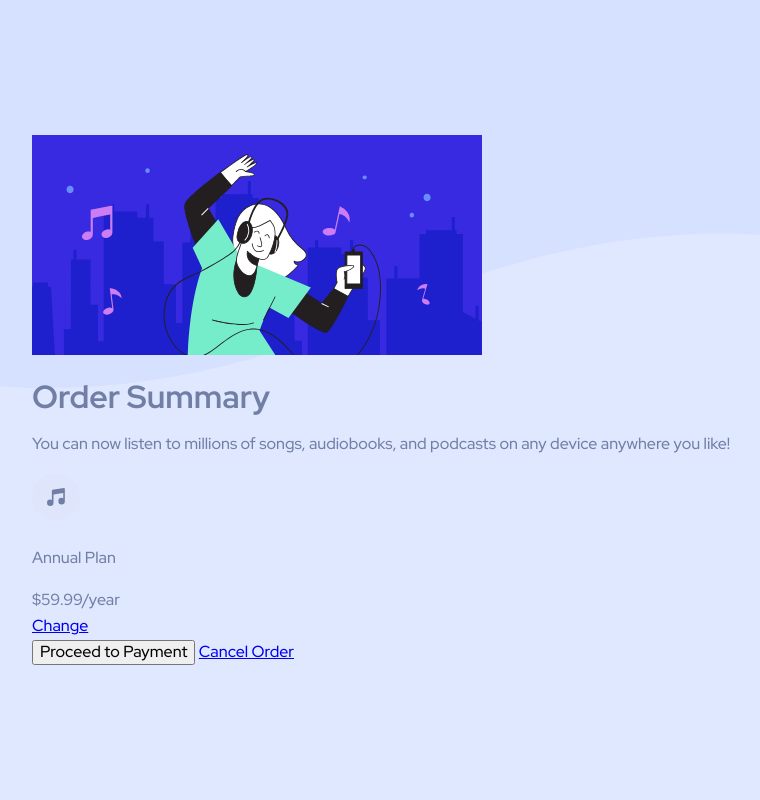
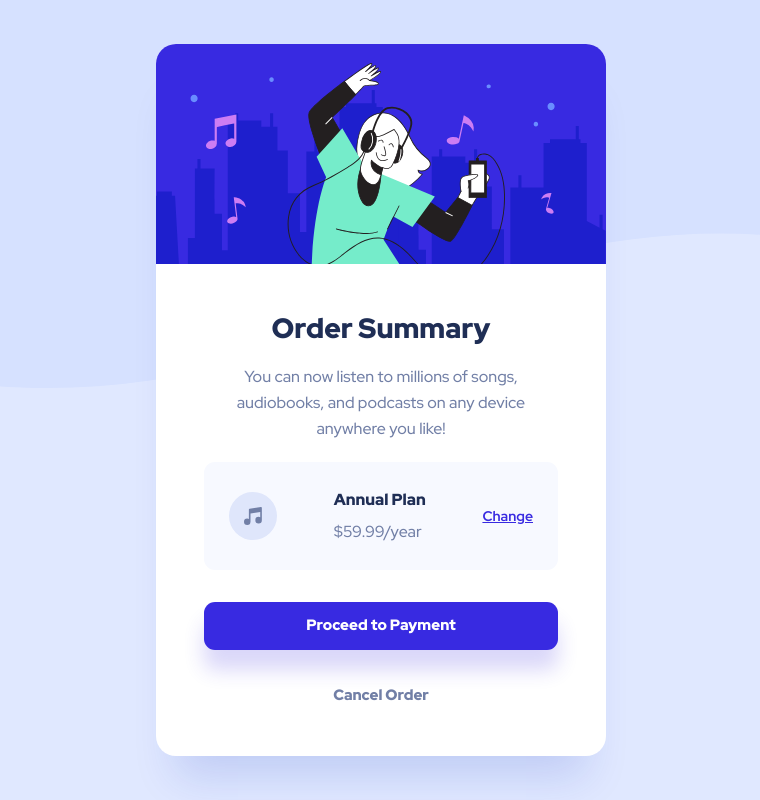
Before and after one commit to tokhirboiskhonov/Order-summary-component, a plain HTML site: page index.html in a window 1280 px wide. Shown: the whole page, without its empty margins (259-1019 px from the left). Drawn offline with nearby package versions, Linux system fonts and the light colour scheme.

Commit message:
feat: add CSS styles for destop screens

```diff
--- a/css/style.css
+++ b/css/style.css
@@ -83,13 +83,109 @@ img {
   flex-grow: 1;
 }
 
-.container {
+.order-summary-card {
+  display: flex;
+  flex-direction: column;
+  align-items: center;
+  background-color: #fff;
+  box-shadow: 0px 40px 40px -20px rgba(12.86, 47.99, 188.5, 0.15);
+  border-radius: 20px;
+}
+
+.order-summary-card__img {
+  border-top-left-radius: 20px;
+  border-top-right-radius: 20px;
+}
+
+.order-summary-card__wrapper {
+  padding: 45px 48px 48px 48px;
+}
+
+.order-summary-card__title {
+  margin: 0;
+  margin-bottom: 17px;
+  color: #1f2e55;
+  font-size: 28px;
+  font-weight: 900;
+  line-height: normal;
+  text-align: center;
+}
+
+.order-summary-card__description {
+  max-width: 354px;
+  margin: 0;
+  margin-bottom: 20px;
+  text-align: center;
+}
+
+.order-summary-card__plan {
+  width: 354px;
+  height: auto;
+  display: flex;
+  justify-content: space-between;
+  align-items: center;
+  gap: 20px;
+  margin-bottom: 32px;
+  padding: 25px;
+  background-color: #f7f9ff;
+  border-radius: 11px;
+}
+
+.order-summary-card__plan--inner {
+  display: flex;
+  flex-direction: column;
+  gap: 6px;
+}
+
+.order-summary-card__plan--inner p {
+  margin: 0;
+  color: #1f2e55;
+  font-weight: 900;
+}
+.order-summary-card__link {
+  display: inline-block;
+  margin: 0;
+  padding: 0;
+  color: #382ae1;
+  font-size: 14px;
+  font-weight: 700;
+  text-decoration: underline;
+}
+
+.order-summary-card__link:hover {
+  cursor: pointer;
+  text-decoration: none;
+  opacity: 0.6;
+}
+
+.payment-button {
+  display: block;
+  max-width: 354px;
   width: 100%;
-  max-width: 1200px;
-  padding-left: 50px;
-  padding-right: 50px;
-  margin-left: auto;
-  margin-right: auto;
+  margin-bottom: 32px;
+  padding: 15px;
+  background: #382ae1;
+  box-shadow: 0px 20px 20px rgba(56, 42, 225, 0.19);
+  border-radius: 11px;
+  color: #fff;
+  font-size: 15px;
+  font-weight: 900;
+  border: none;
+}
+
+.payment-button:hover {
+  cursor: pointer;
+  opacity: 0.6;
+  border: 0;
+}
+
+.cancel-link {
+  display: block;
+  text-align: center;
+  text-decoration: none;
+  color: #717fa6;
+  font-size: 15px;
+  font-weight: 900;
 }
 
 @media only screen and (-webkit-min-device-pixel-ratio: 2),
```
